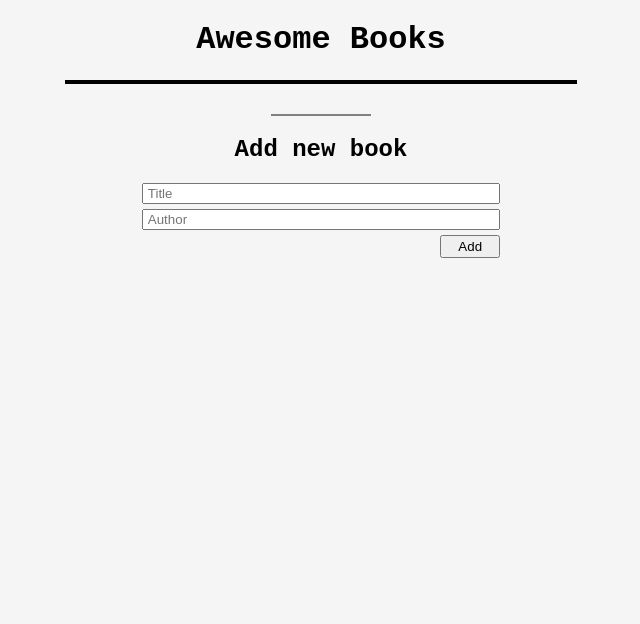
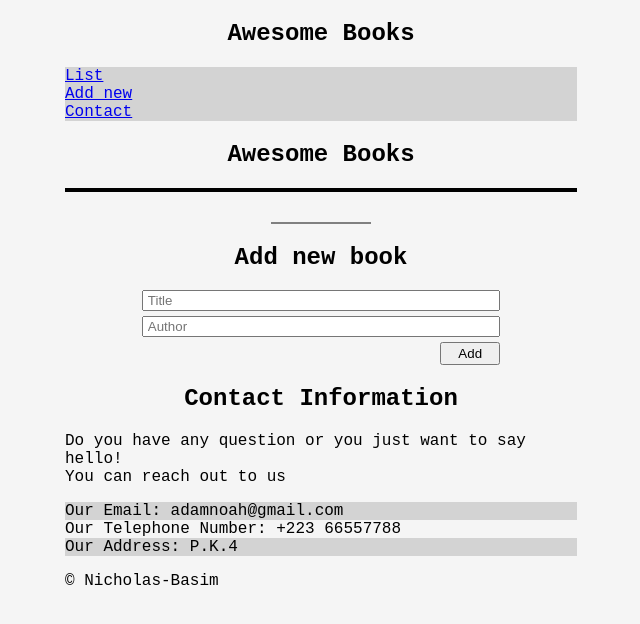
Before and after one commit to atok624/Awesome-Books, a website: page index.html in a window 1280 px wide. Shown: the whole page, without its empty margins (319-959 px from the left). Drawn offline with Linux system fonts and the light colour scheme.

Commit message:
Modify index.html file

```diff
--- a/index.html
+++ b/index.html
@@ -8,10 +8,23 @@
     <title>Awesome Books</title>
   </head>
   <body>
+    <header>
+      <h2>Awesome Books</h2>
+      <nav>
+        <ul>
+          <a href="#List"><li class="list">List</li></a>
+          <a href="#add-new"><li class="second list">Add new</li></a>
+          <a href="#contact"><li class="list">Contact</li></a>
+        </ul>
+      </nav>
+    </header>
+    <section class="List">
       <h1>Awesome Books</h1>
     <div id="date"></div>
     <div class="container"><ul class="bookShelfe"></ul></div>
     <hr>
+    </section>
+    <section class="add-new">
       <h2>Add new book</h2>
       <form id="form" class="remove-section">
         <input type="text" class="title" name="title" placeholder="Title" required /><br>
@@ -19,6 +32,22 @@
         <button class="addBtn" type="submit">Add</button>
         </div>
       </form>
+    </section>
+    <section class="contact">
+      <h2>Contact Information</h2>
+      <p>
+         Do you have any question or you just want to say hello!<br>
+         You can reach out to us
+      </p>
+      <ul>
+        <li>Our Email: adamnoah@gmail.com</li>
+        <li>Our Telephone Number: +223 66557788</li>
+        <li>Our Address: P.K.4</li>
+      </ul>
+    </section>
+    <footer>
+       <p> &copy Nicholas-Basim </p>
+    </footer>
     <script src="index.js"></script>
   </body>
 </html>
```
Lines whose indentation alone changed are shown as unchanged.
